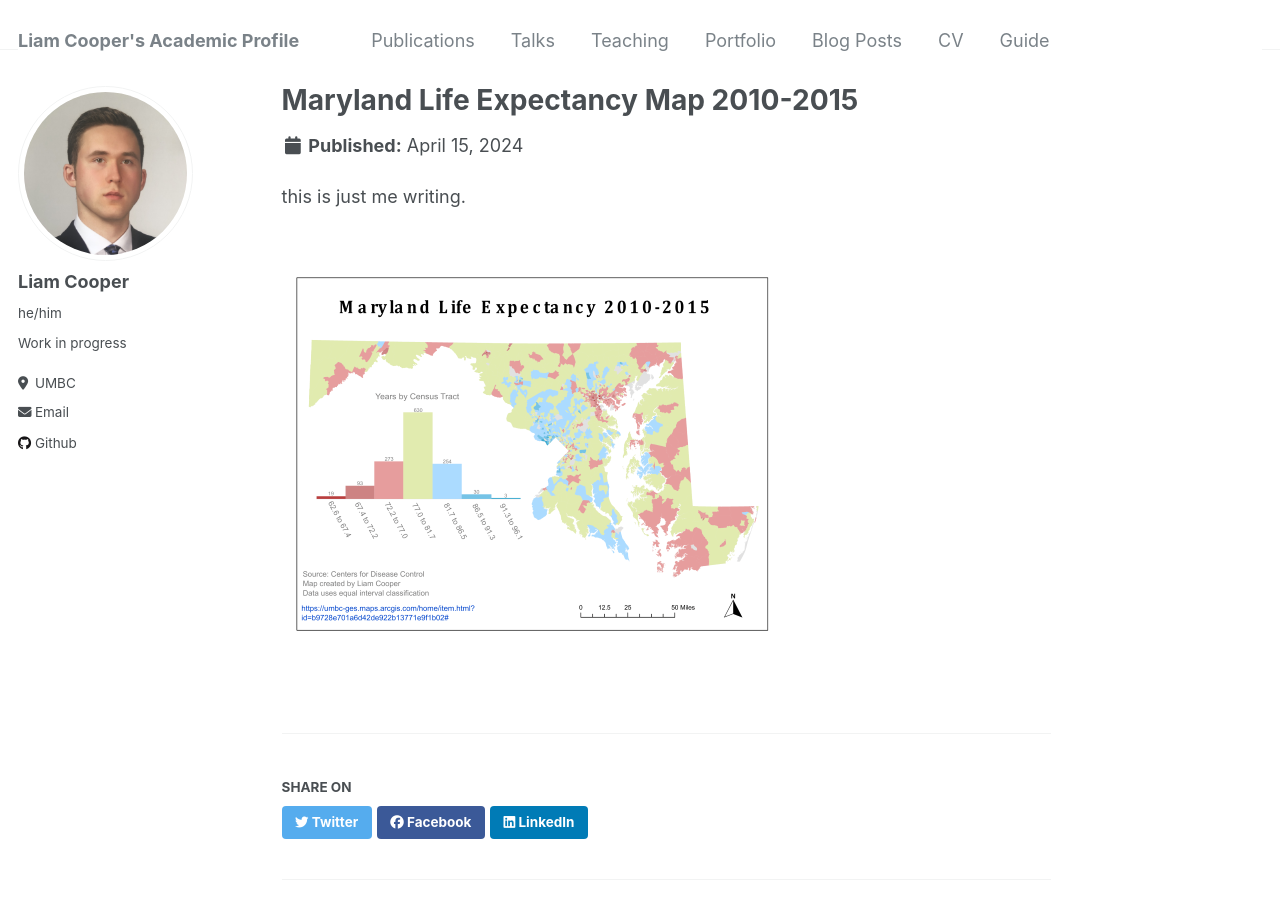
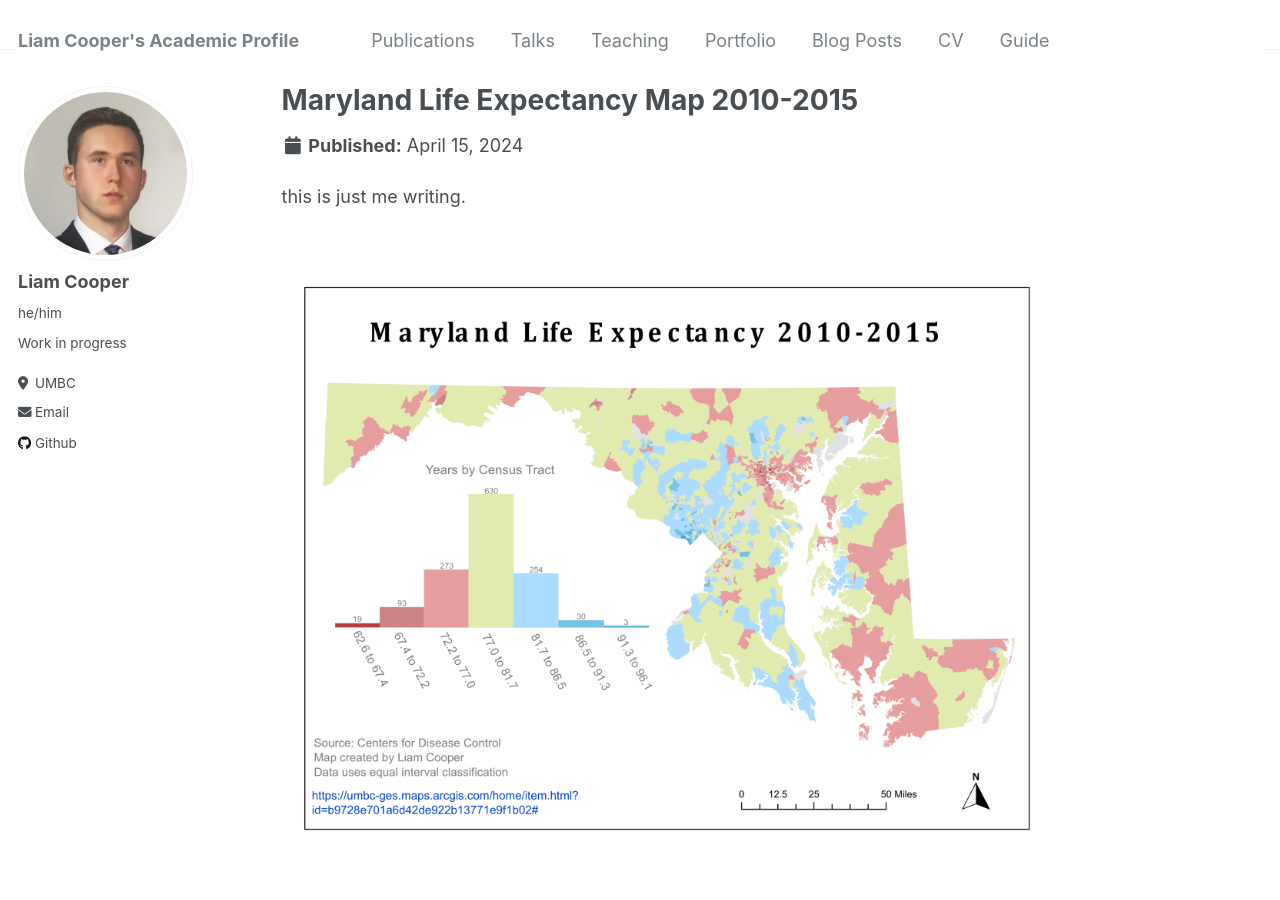
Before and after one commit to liamcooper24/liamcooper24, a Jekyll site: the page built from _portfolio/md-life-map.md, in a window 1280 px wide and 900 px high. Built offline with Jekyll 4.4.1, drawn with Linux system fonts in a browser that asks for light colours.

Commit message:
Update md-life-map.md

```diff
--- a/_portfolio/md-life-map.md
+++ b/_portfolio/md-life-map.md
@@ -6,4 +6,4 @@ collection: portfolio
 
 this is just me writing.
 
-<br/><img src='/images/cooper_ges383_lab05-1.png'>
+<br/><img src='/images/cooper_ges383_lab05-large.png'>
```
